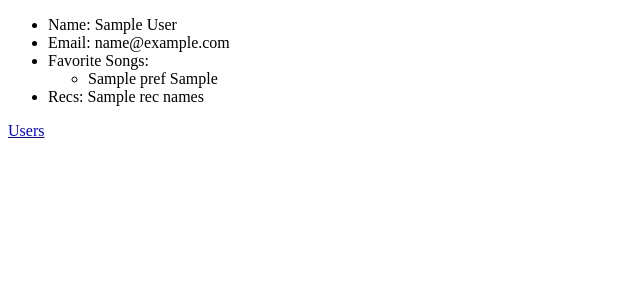
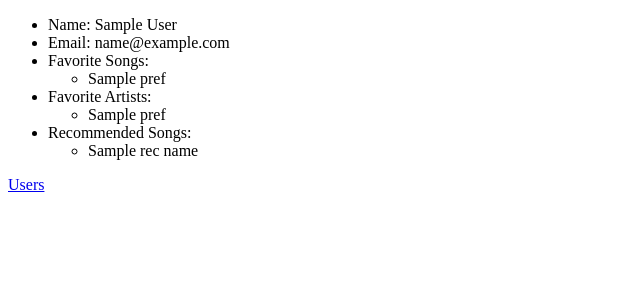
Before and after one commit to sresis/Playlist-Together, a Flask app: template templates/user_details.html in a window 1280 px wide. Shown: the top 300 px of the page, without its empty margins (0-640 px from the left). Run offline with Flask 2, Linux system fonts and the light colour scheme; tables that the repository leaves empty hold one stand-in row (values such as "Sample post"); the template is opened without the code that fills it: values that come from a table or form of the project are taken from there, most other values are stand-ins (such as "Sample title", 1, 10 or a date in 2020).

Commit message:
show recommended songs on profile

```diff
--- a/templates/user_details.html
+++ b/templates/user_details.html
@@ -12,12 +12,26 @@
 		<ul class="song_list">
 			{% for song in song_prefs %}
 				{% if song.user_id == user.user_id %}
-					<li>{{ song.song_title }} {{ song.song_uri }}</li>
+					<li>{{ song.song_title }} </li>
 				{% endif %}
 			{% endfor %}
 		</ul>
+		<li>Favorite Artists: </li>
+		<ul class="subcat">
+			{% for artist in artist_prefs %}
+				{% if artist.user_id == user.user_id %}
+					<li>{{ artist.artist_name }}</li>
+				{% endif %}
+			{% endfor %}
 
-		<li>Recs: {{ rec_names }} </li>
+		</ul>
+		<li>Recommended Songs:</li>
+		<ul class="recs">
+			{% for name in rec_names %}
+				<li>{{ name }}</li>
+			{% endfor %}
+
+		</ul>
 
 
 		</ul>
```
